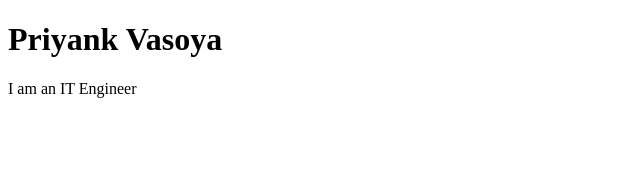
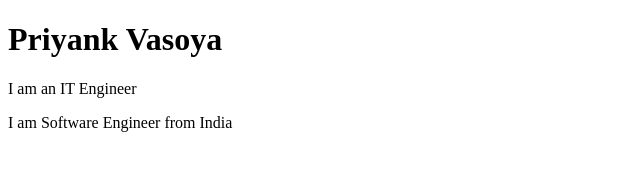
Before and after one commit to OnPaceCoder/TestRepo, a plain HTML site: page index.html in a window 1280 px wide. Shown: the whole page, without its empty margins (0-640 px from the left). Drawn offline with Linux system fonts and the light colour scheme.

Commit message:
add:intro

```diff
--- a/index.html
+++ b/index.html
@@ -1,6 +1,5 @@
 <!DOCTYPE html>
 <html lang="en">
-
   <head>
     <meta charset="UTF-8" />
     <meta http-equiv="X-UA-Compatible" content="IE=edge" />
@@ -11,6 +10,6 @@
   <body>
     <h1>Priyank Vasoya</h1>
     <p>I am an IT Engineer</p>
+    <p>I am Software Engineer from India</p>
   </body>
-
 </html>
```
Lines whose indentation alone changed are shown as unchanged.
